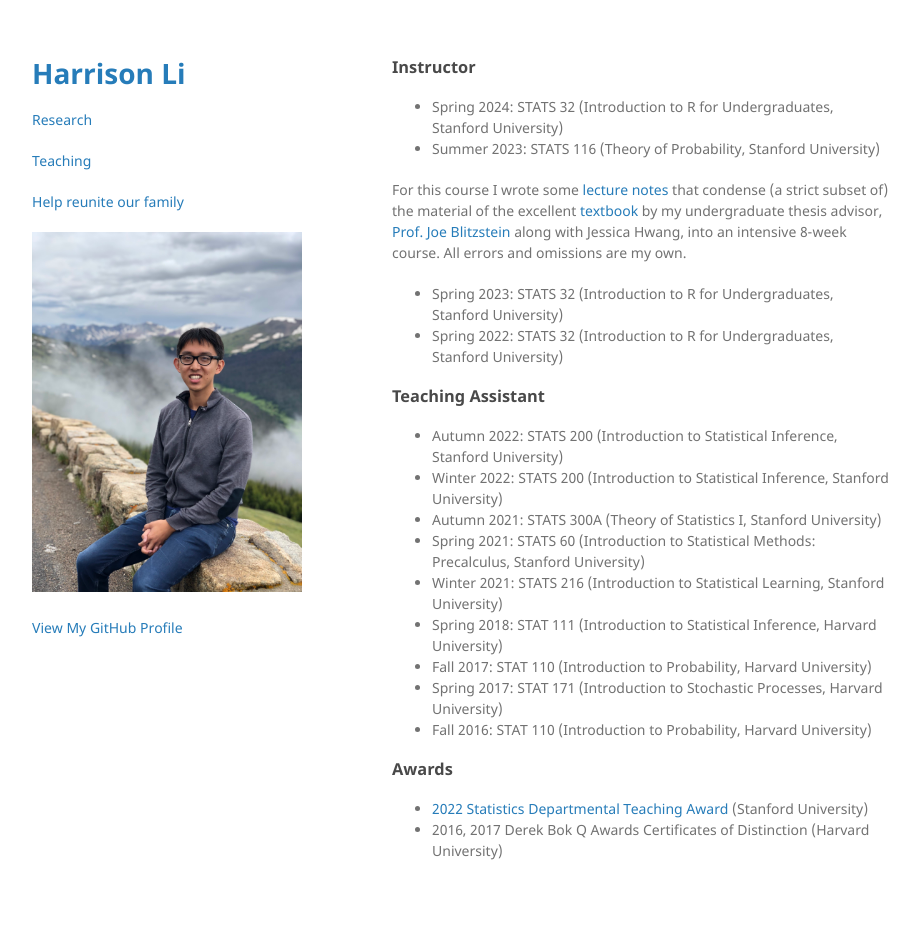
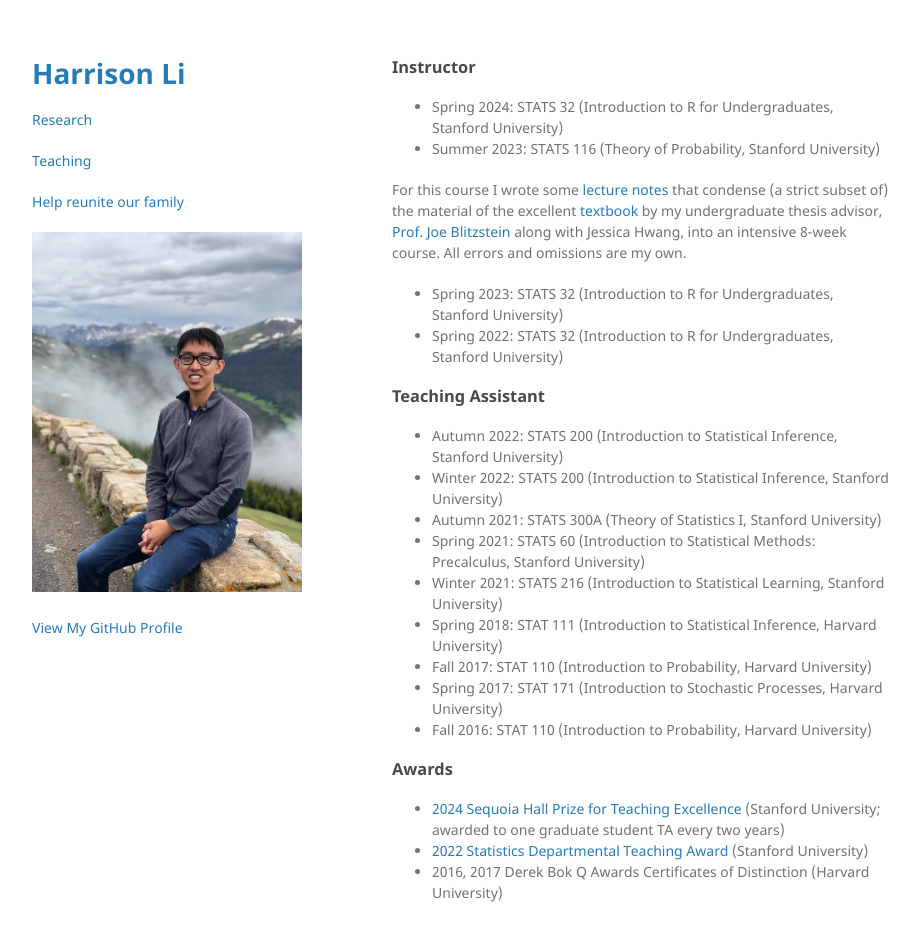
Before and after one commit to hli90722/hli90722.github.io, a Jekyll site: the page built from teaching.md, in a window 1280 px wide and 973 px high. Shown: the top 941 px of the window, without its empty margins (178-1097 px from the left). Built offline with Jekyll 4.4.1, drawn with Linux system fonts in a browser that asks for light colours; the repository's description, which GitHub fills in, is left out.

Commit message:
added sequoia hall teaching award

```diff
--- a/teaching.md
+++ b/teaching.md
@@ -25,5 +25,6 @@ For this course I wrote some [lecture notes](https://hli90722.github.io/pdfs/STA
 - Fall 2016: STAT 110 (Introduction to Probability, Harvard University)
 
 ### Awards
+- [2024 Sequoia Hall Prize for Teaching Excellence](https://statistics.stanford.edu/news/2024-statistics-teaching-assistant-awards) (Stanford University; awarded to one graduate student TA every two years)
 - [2022 Statistics Departmental Teaching Award](https://statistics.stanford.edu/news/2022-statistics-teaching-assistant-awards) (Stanford University)
 - 2016, 2017 Derek Bok Q Awards Certificates of Distinction (Harvard University)
```
